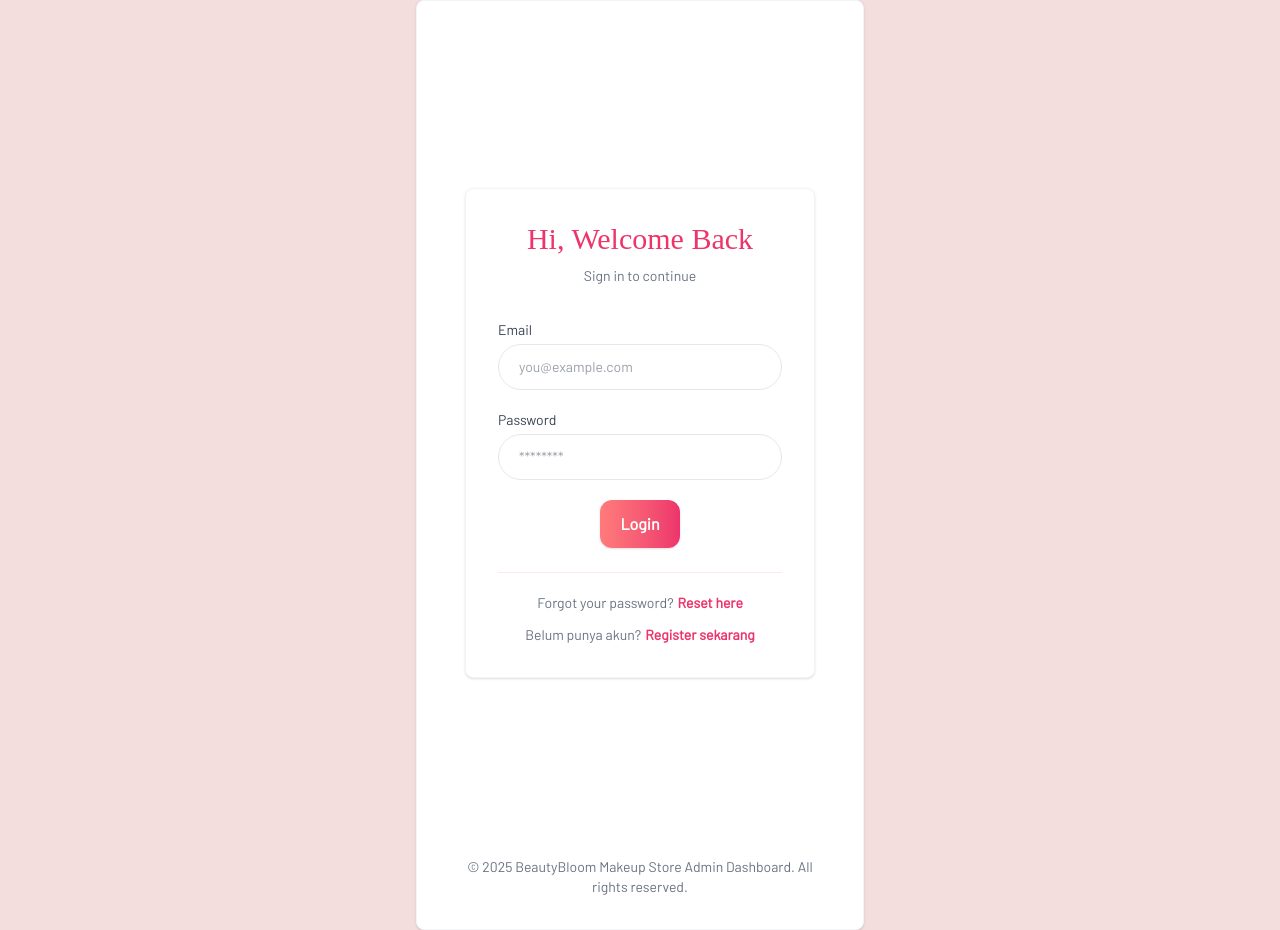
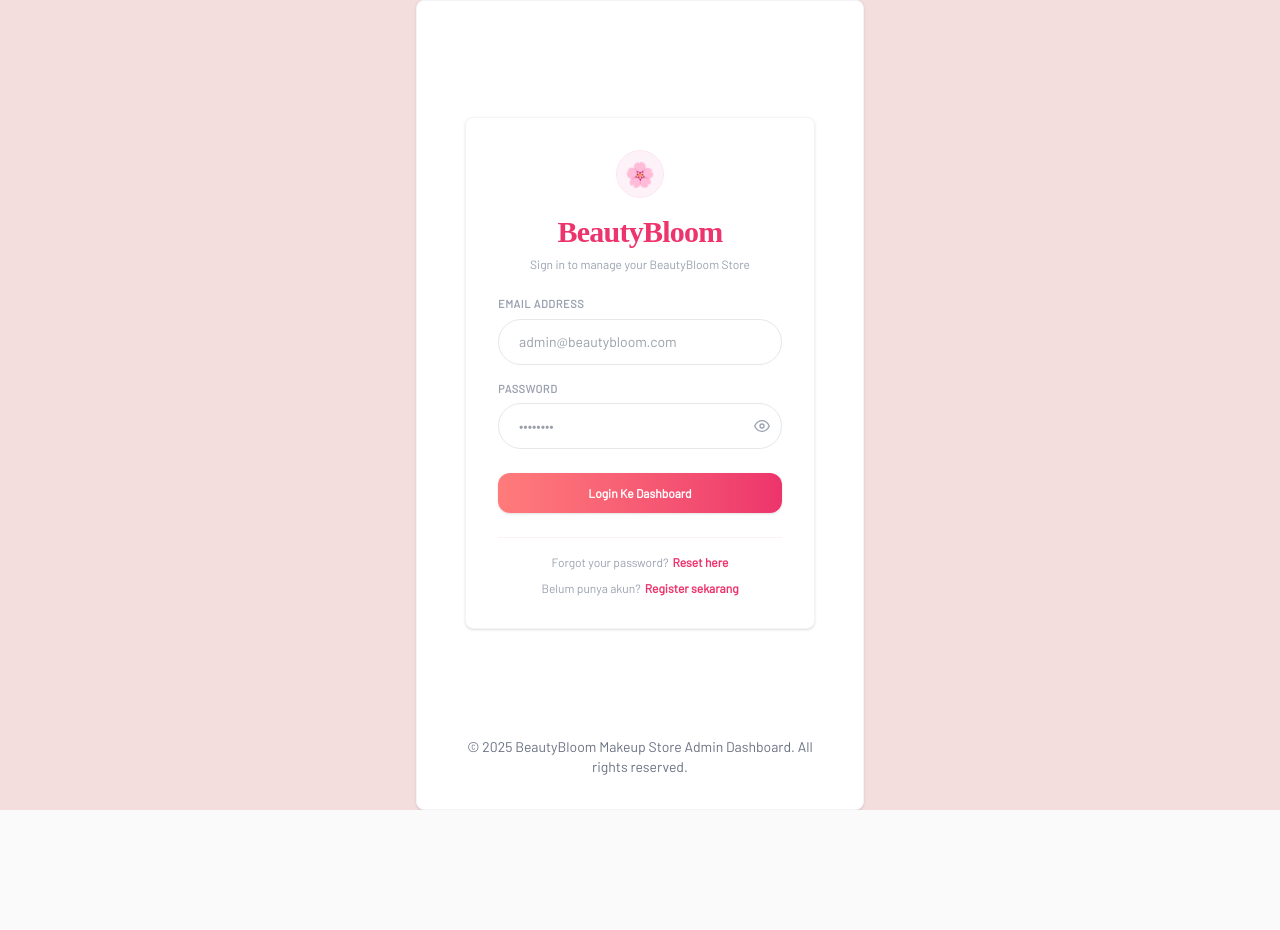
Before and after one commit to kania24si-cyber/tiara-react-2sia, a React (Vite) app: page / in a window 1280 px wide. After the commit the page ends 810 px from the top, so only its background shows below. Built offline with nearby package versions, Linux system fonts and the light colour scheme; no server answers.

Commit message:
P13 PFL 3

```diff
--- a/src/components/ReviewCard.jsx
+++ b/src/components/ReviewCard.jsx
@@ -1,6 +1,6 @@
 import React from "react";
 import { Link } from "react-router-dom";
-import { Star, Trash2, Eye, Calendar, MessageSquare, ShoppingBag } from "lucide-react";
+import { Star, Trash2, Eye, Calendar, ShoppingBag } from "lucide-react";
 
 export default function ReviewCard({ review, formatReviewId, onDelete }) {
   return (
@@ -60,7 +60,8 @@ export default function ReviewCard({ review, formatReviewId, onDelete }) {
         <div className="flex items-center gap-1.5 text-[11px] text-purple-600 font-medium bg-purple-50/50 px-2.5 py-1 rounded-lg w-fit mb-3">
           <ShoppingBag size={12} />
           <span className="truncate max-w-[180px]">
-            {review.products?.nama_produk || review.products?.name || "Produk Dihapus"}
+            {/* PERBAIKAN DISINI: Langsung mengarah ke nama_produk 🛒 */}
+            {review.products?.nama_produk || "Produk Dihapus"}
           </span>
         </div>
 
--- a/src/components/ReviewForm.jsx
+++ b/src/components/ReviewForm.jsx
@@ -16,7 +16,8 @@ export default function ReviewForm({ dataForm, handleChange, handleSubmit, loadi
 
     // Menggunakan Promise.all agar loading selesai bersamaan
     Promise.all([
-      axios.get("https://bjehblhcuapgyuibidfe.supabase.co/rest/v1/products?select=id,name&order=name.asc", { headers }),
+      // PERBAIKAN DISINI: Mengubah select=id,name & order=name menjadi nama_produk 🛒
+      axios.get("https://bjehblhcuapgyuibidfe.supabase.co/rest/v1/products?select=id,nama_produk&order=nama_produk.asc", { headers }),
       axios.get("https://bjehblhcuapgyuibidfe.supabase.co/rest/v1/customers?select=id,nama_lengkap&order=nama_lengkap.asc", { headers })
     ])
       .then(([resProducts, resCustomers]) => {
@@ -54,7 +55,8 @@ export default function ReviewForm({ dataForm, handleChange, handleSubmit, loadi
         >
           <option value="">-- Pilih Produk BLOOM --</option>
           {products.map((p) => (
-            <option key={p.id} value={p.id}>{p.name}</option>
+            // PERBAIKAN DISINI: Mengubah p.name menjadi p.nama_produk ✨
+            <option key={p.id} value={p.id}>{p.nama_produk}</option>
           ))}
         </select>
       </div>
--- a/src/pages/Products.jsx
+++ b/src/pages/Products.jsx
@@ -14,9 +14,9 @@ import ProductForm from "../components/ProductForm";
 
 import { Trash2, Pencil, Eye, Sparkles, SearchX } from "lucide-react";
 
-// SINKRONISASI 1: Ubah properti state awal menjadi 'image'
+// SINKRONISASI: name -> nama_produk
 const INITIAL_FORM_STATE = {
-  name: "",
+  nama_produk: "",
   category: "",
   brand: "",
   shade: "",
@@ -68,9 +68,9 @@ export default function Products() {
     try {
       setLoading(true); setError(""); setSuccess("");
 
-      // SINKRONISASI 2: Mapping payload ke kolom 'image' sesuai Supabase
+      // SINKRONISASI: Kirim key 'nama_produk' ke kolom database Supabase
       const payload = {
-        name: dataForm.name,
+        nama_produk: dataForm.nama_produk,
         brand: dataForm.brand,
         category: dataForm.category,
         shade: dataForm.shade || null,
@@ -118,9 +118,9 @@ export default function Products() {
   const handleEdit = (product) => {
     setIsEdit(true);
     setSelectedId(product.id);
-    // SINKRONISASI 3: Isi value dataForm dari data baris 'product.image'
+    // SINKRONISASI: Ambil properti 'product.nama_produk' saat tombol edit ditekan
     setDataForm({
-      name: product.name,
+      nama_produk: product.nama_produk,
       category: product.category,
       brand: product.brand,
       shade: product.shade || "",
@@ -142,8 +142,9 @@ export default function Products() {
 
   const filteredProducts = products.filter((product) => {
     const prettyProdId = formatProductId(product.id).toLowerCase();
+    // SINKRONISASI: Filter berdasarkan nama_produk
     const matchSearch =
-      product.name?.toLowerCase().includes(search.toLowerCase()) ||
+      product.nama_produk?.toLowerCase().includes(search.toLowerCase()) ||
       product.brand?.toLowerCase().includes(search.toLowerCase()) ||
       prettyProdId.includes(search.toLowerCase());
 
@@ -212,10 +213,10 @@ export default function Products() {
                   <>
                     <td className="px-6 py-4 font-mono font-bold text-[#ED346C] whitespace-nowrap">{formatProductId(product.id)}</td>
                     <td className="px-6 py-4 whitespace-nowrap">
-                      {/* SINKRONISASI 4: Ubah src dari product.image_url ke product.image */}
                       <img
                         src={product.image || "https://placehold.co/100?text=No+Image"}
-                        alt={product.name}
+                        // SINKRONISASI: alt nama_produk
+                        alt={product.nama_produk}
                         className="w-12 h-12 object-cover rounded-xl shadow-sm border border-gray-100 bg-gray-50"
                         onError={(e) => {
                           e.target.onerror = null;
@@ -225,7 +226,8 @@ export default function Products() {
                     </td>
                     <td className="px-6 py-4 whitespace-nowrap">
                       <div>
-                        <p className="font-semibold text-sm text-gray-800 tracking-tight">{product.name}</p>
+                        {/* SINKRONISASI: product.name -> product.nama_produk */}
+                        <p className="font-semibold text-sm text-gray-800 tracking-tight">{product.nama_produk}</p>
                         <p className="text-[11px] text-gray-400 font-medium">{product.brand} {product.shade ? `• ${product.shade}` : ""}</p>
                       </div>
                     </td>
--- a/src/pages/ReviewsDetail.jsx
+++ b/src/pages/ReviewsDetail.jsx
@@ -82,7 +82,8 @@ export default function ReviewsDetail() {
             <div className="flex items-center gap-2 text-gray-700">
               <ShoppingBag size={14} className="text-purple-500" />
               <span className="font-semibold">Produk Diulas:</span>
-              <span className="text-gray-600">{review.products?.name || "Produk tidak teridentifikasi"}</span>
+              {/* UBAH DISINI: name -> nama_produk ✨ */}
+              <span className="text-gray-600">{review.products?.nama_produk || "Produk tidak teridentifikasi"}</span>
             </div>
 
             <div className="p-3 bg-gray-50 rounded-xl border border-gray-100 mt-2">
--- a/src/pages/auth/Login.jsx
+++ b/src/pages/auth/Login.jsx
@@ -1,15 +1,16 @@
 import { AiOutlineLoading } from "react-icons/ai";
 import { MdOutlineError } from "react-icons/md";
-import { useState } from "react";
+import { FiEye, FiEyeOff } from "react-icons/fi"; // Menggunakan ikon mata yang bersih
+import { useState, useEffect } from "react";
 import Button from "../../components/Button";
 import { usersAPI } from "../../services/usersAPI";
-import { useEffect } from "react";
 import { Link, useNavigate } from "react-router-dom";
 
 export default function Login() {
   const navigate = useNavigate();
   const [loading, setLoading] = useState(false);
   const [error, setError] = useState("");
+  const [showPassword, setShowPassword] = useState(false); // State pemicu show/hide password
   const [dataForm, setDataForm] = useState({
     email: "",
     password: "",
@@ -42,7 +43,7 @@ export default function Login() {
 
       navigate("/dashboard");
     } catch (err) {
-      setError(err.message);
+      setError(err.message || "Gagal menghubungkan ke server.");
     } finally {
       setLoading(false);
     }
@@ -50,96 +51,131 @@ export default function Login() {
 
   useEffect(() => {
     const isLoggedIn = localStorage.getItem("isLoggedIn");
-
     if (isLoggedIn === "true") {
       navigate("/dashboard");
     }
-  }, []);
-
-  const errorInfo = error ? (
-    <div className="bg-red-100 mb-4 p-4 text-sm text-red-600 rounded-xl flex items-center">
-      <MdOutlineError className="me-2 text-lg" />
-      {error}
-    </div>
-  ) : null;
-
-  const loadingInfo = loading ? (
-    <div className="bg-gray-100 mb-4 p-4 text-sm rounded-xl flex items-center">
-      <AiOutlineLoading className="me-2 animate-spin" />
-      Mohon Tunggu...
-    </div>
-  ) : null;
+  }, [navigate]);
 
   return (
-    <div className="min-h-screen flex items-center justify-center px-4">
-      <div className="card-beauty w-full max-w-md p-8 rounded-xl">
-        {/* TITLE */}
-        <h2 className="text-3xl font-poppins text-[#ED346C] mb-2 text-center">
-          Hi, Welcome Back
+    <div className="min-h-[85vh] flex items-center justify-center px-4">
+      <div className="card-beauty w-full max-w-md p-8 rounded-2xl bg-white border border-pink-100/70 shadow-sm">
+
+        {/* LOGO AREA (Small Placeholder) */}
+        <div className="flex justify-center mb-4">
+          <div className="w-12 h-12 bg-pink-50 rounded-full flex items-center justify-center border border-pink-100">
+            <span className="text-2xl">🌸</span>
+          </div>
+        </div>
+
+        {/* BRANDING TITLE */}
+        <div className="text-center mb-6">
+          <h2 className="text-3xl font-bold font-poppins text-[#ED346C] tracking-tight mb-1.5">
+            BeautyBloom
           </h2>
+          <p className="text-xs font-medium text-gray-400">
+            Sign in to manage your BeautyBloom Store
+          </p>
+        </div>
 
-        <p className="text-sm text-gray-500 text-center mb-8 leading-relaxed">
-          Sign in to continue
-        </p>
+        {/* NOTIFIKASI ERROR */}
+        {error && (
+          <div className="bg-rose-50 border border-rose-100 mb-4 p-3.5 text-xs font-semibold text-rose-700 rounded-xl flex items-center gap-2">
+            <MdOutlineError className="text-base shrink-0 text-rose-500" />
+            <span>{error}</span>
+          </div>
+        )}
 
-        {errorInfo}
-        {loadingInfo}
+        {/* NOTIFIKASI LOADING */}
+        {loading && (
+          <div className="bg-pink-50/50 border border-pink-100 mb-4 p-3.5 text-xs font-semibold text-[#ED346C] rounded-xl flex items-center gap-2">
+            <AiOutlineLoading className="animate-spin text-base shrink-0" />
+            <span>Memvalidasi kredensial admin...</span>
+          </div>
+        )}
 
-        <form onSubmit={handleSubmit} className="space-y-5">
-          <div>
-            <label className="text-sm text-black-600 mb-1 block text-left">
-              Email
+        {/* FORMULIR UTAMA */}
+        <form onSubmit={handleSubmit} className="space-y-4">
+
+          {/* FIELD EMAIL */}
+          <div className="text-left">
+            <label className="text-[11px] font-bold uppercase tracking-wider text-gray-400 mb-1.5 block">
+              Email Address
             </label>
-
+            <div className="relative">
               <input
-              type="text"
+                type="email"
                 name="email"
                 id="email"
-              className="input-beauty"
-              placeholder="you@example.com"
+                className="input-beauty w-full text-xs py-2.5 px-3.5 focus:ring-1 focus:ring-pink-200"
+                placeholder="admin@beautybloom.com"
+                value={dataForm.email}
                 onChange={handleChange}
+                disabled={loading}
+                required
               />
             </div>
+          </div>
 
-          <div>
-            <label className="text-sm text-black-600 mb-1 block text-left">
+          {/* FIELD PASSWORD (Dengan Fitur Show/Hide) */}
+          <div className="text-left">
+            <label className="text-[11px] font-bold uppercase tracking-wider text-gray-400 mb-1.5 block">
               Password
             </label>
-
+            <div className="relative flex items-center">
               <input
-              type="password"
+                type={showPassword ? "text" : "password"} // Berubah dinamis sesuai klik mata
                 name="password"
                 id="password"
-              className="input-beauty"
-              placeholder="********"
+                className="input-beauty w-full text-xs py-2.5 pl-3.5 pr-10 focus:ring-1 focus:ring-pink-200"
+                placeholder="••••••••"
+                value={dataForm.password}
                 onChange={handleChange}
+                disabled={loading}
+                required
               />
+              {/* Tombol Ikon Mata */}
+              <button
+                type="button"
+                tabIndex="-1"
+                onClick={() => setShowPassword(!showPassword)}
+                className="absolute right-3 text-gray-400 hover:text-[#ED346C] transition-colors focus:outline-none"
+              >
+                {showPassword ? <FiEyeOff size={16} /> : <FiEye size={16} />}
+              </button>
             </div>
-          <Button type="primary">Login</Button>
+          </div>
+
+          {/* TOMBOL LOGIN UTAMA */}
+          <div className="pt-2 w-full [&>button]:w-full [&>button]:py-3 [&>button]:rounded-xl [&>button]:text-xs [&>button]:font-semibold [&>button]:shadow-sm [&>button]:transition-all">
+            <Button type="primary" disabled={loading}>
+              Login Ke Dashboard
+            </Button>
+          </div>
         </form>
 
-        {/* EXTRA */}
-        <div className="mt-6 border-t border-pink-100 pt-5 text-center space-y-3">
-          <p className="text-sm text-gray-500">
+        {/* TAUTAN TAMBAHAN (FOOTER CARD) */}
+        <div className="mt-6 border-t border-pink-100/60 pt-4 text-center space-y-2.5">
+          <p className="text-xs font-medium text-gray-400">
             Forgot your password?
             <Link
               to="/forgot"
-              className="ml-1 font-semibold text-[#ED346C] hover:text-[#FF7B7B] transition"
+              className="ml-1 font-bold text-[#ED346C] hover:text-[#d62659] transition-colors"
             >
               Reset here
             </Link>
           </p>
 
-          <p className="text-sm text-gray-500">
+          <p className="text-xs font-medium text-gray-400">
             Belum punya akun?
             <Link
               to="/register"
-              className="ml-1 font-semibold text-[#ED346C] hover:text-[#FF7B7B] transition"
+              className="ml-1 font-bold text-[#ED346C] hover:text-[#d62659] transition-colors"
             >
               Register sekarang
             </Link>
           </p>
         </div>
+
       </div>
     </div>
   );
--- a/src/pages/auth/Register.jsx
+++ b/src/pages/auth/Register.jsx
@@ -3,11 +3,18 @@ import { usersAPI } from "../../services/usersAPI";
 import Button from "../../components/Button";
 import { useNavigate } from "react-router-dom";
 import AlertBox from "../../components/AlertBox";
+// Import Icons for password toggle
+import { Eye, EyeOff } from "lucide-react";
 
 export default function Register() {
   const [success, setSuccess] = useState("");
   const [error, setError] = useState("");
+  const [loading, setLoading] = useState(false); // Added loading state for button
   const navigate = useNavigate();
+
+  // States to manage password visibility
+  const [showPassword, setShowPassword] = useState(false);
+  const [showConfirmPassword, setShowConfirmPassword] = useState(false);
 
   const [formData, setFormData] = useState({
     username: "",
@@ -30,11 +37,14 @@ export default function Register() {
 
     if (formData.password !== formData.confirmPassword) {
       setError("Password dan Confirm Password tidak sama!");
+      // Shake animation or scroll to error could be added here
       return;
     }
 
     try {
+      setLoading(true);
       setError("");
+      setSuccess("");
 
       await usersAPI.createUser({
         username: formData.username,
@@ -42,104 +52,150 @@ export default function Register() {
         password: formData.password,
       });
 
-      setSuccess("Registrasi berhasil! Silakan login.");
+      setSuccess("Registrasi berhasil! Menghubungkan ke halaman login...");
+
+      // Clean form
+      setFormData({ username: "", email: "", password: "", confirmPassword: "" });
 
       setTimeout(() => {
         navigate("/login");
-      }, 1500);
+      }, 2000);
     } catch (err) {
-      setError(err.message);
+      // Assuming api throws error message directly or inside response.data.message
+      const errorMsg = err.response?.data?.message || err.message || "Gagal melakukan registrasi.";
+      setError(errorMsg);
+    } finally {
+      setLoading(false);
     }
   };
 
   return (
-    <div className="min-h-screen flex items-center justify-center px-4">
-      <div className="card-beauty w-full max-w-md p-8">
+    <div className="min-h-screen flex items-center justify-center px-4 bg-[#FFFBFB]">
+      <div className="card-beauty w-full max-w-md p-8 shadow-lg bg-white border border-pink-100 rounded-3xl animate-fade-in">
+
+        {/* LOGO AREA (Small Placeholder) */}
+        <div className="flex justify-center mb-4">
+            <div className="w-12 h-12 bg-pink-50 rounded-full flex items-center justify-center border border-pink-100">
+                <span className="text-2xl">🌸</span>
+            </div>
+        </div>
+
         {/* TITLE */}
-        <h2 className="text-3xl font-poppins text-pink-600 mb-6 text-center">
-          Create Your Account ✨
+        <div className="text-center mb-8">
+            <h2 className="text-3xl font-bold font-poppins text-[#ED346C] tracking-tight">
+                Join Us!
             </h2>
-        {error && <AlertBox type="error">{error}</AlertBox>}
+            <p className="text-xs font-medium text-gray-400 mt-1">
+                Create your BeautyBloom Admin Account
+            </p>
+        </div>
 
-        {success && <AlertBox type="success">{success}</AlertBox>}
-        <form onSubmit={handleSubmit} className="space-y-5">
+        {error && <div className="mb-4 animate-shake"><AlertBox type="error">{error}</AlertBox></div>}
+        {success && <div className="mb-4"><AlertBox type="success">{success}</AlertBox></div>}
+
+        <form onSubmit={handleSubmit} className="space-y-5 text-left">
           {/* USERNAME */}
           <div>
-            <label className="text-sm text-gray-600 mb-1 block">Username</label>
-
+            <label className="text-[11px] font-bold uppercase tracking-wider text-gray-500 mb-1.5 block">Username</label>
             <input
               type="text"
               name="username"
               value={formData.username}
               onChange={handleChange}
-              className="input-beauty"
-              placeholder="Username"
+              className="input-beauty w-full text-xs px-4 py-2.5 focus:ring-1 focus:ring-pink-200"
+              placeholder="Example: Admin"
               required
+              disabled={loading}
             />
           </div>
 
           {/* EMAIL */}
           <div>
-            <label className="text-sm text-gray-600 mb-1 block">
+            <label className="text-[11px] font-bold uppercase tracking-wider text-gray-500 mb-1.5 block">
               Email Address
             </label>
-
             <input
               type="email"
               name="email"
               value={formData.email}
               onChange={handleChange}
-              className="input-beauty"
+              className="input-beauty w-full text-xs px-4 py-2.5 focus:ring-1 focus:ring-pink-200"
               placeholder="you@example.com"
               required
+              disabled={loading}
             />
           </div>
 
-          {/* PASSWORD */}
+          {/* PASSWORD WITH TOGGLE */}
           <div>
-            <label className="text-sm text-gray-600 mb-1 block">Password</label>
-
+            <label className="text-[11px] font-bold uppercase tracking-wider text-gray-500 mb-1.5 block">Password</label>
+            <div className="relative flex items-center">
                 <input
-              type="password"
+                  type={showPassword ? "text" : "password"}
                   name="password"
                   value={formData.password}
                   onChange={handleChange}
-              className="input-beauty"
-              placeholder="********"
+                  className="input-beauty w-full text-xs py-2.5 pl-4 pr-10 focus:ring-1 focus:ring-pink-200"
+                  placeholder="••••••••"
                   required
+                  disabled={loading}
+                  minLength={6}
                 />
+                <button
+                    type="button"
+                    tabIndex="-1"
+                    onClick={() => setShowPassword(!showPassword)}
+                    className="absolute right-3 text-gray-400 hover:text-[#ED346C] focus:outline-none"
+                >
+                    {showPassword ? <EyeOff size={16} /> : <Eye size={16} />}
+                </button>
+            </div>
           </div>
 
-          {/* CONFIRM PASSWORD */}
+          {/* CONFIRM PASSWORD WITH TOGGLE */}
           <div>
-            <label className="text-sm text-gray-600 mb-1 block">
+            <label className="text-[11px] font-bold uppercase tracking-wider text-gray-500 mb-1.5 block">
               Confirm Password
             </label>
-
+            <div className="relative flex items-center">
                 <input
-              type="password"
+                  type={showConfirmPassword ? "text" : "password"}
                   name="confirmPassword"
                   value={formData.confirmPassword}
                   onChange={handleChange}
-              className="input-beauty"
-              placeholder="********"
+                  className="input-beauty w-full text-xs py-2.5 pl-4 pr-10 focus:ring-1 focus:ring-pink-200"
+                  placeholder="••••••••"
                   required
+                  disabled={loading}
                 />
+                <button
+                    type="button"
+                    tabIndex="-1"
+                    onClick={() => setShowConfirmPassword(!showConfirmPassword)}
+                    className="absolute right-3 text-gray-400 hover:text-[#ED346C] focus:outline-none"
+                >
+                    {showConfirmPassword ? <EyeOff size={16} /> : <Eye size={16} />}
+                </button>
+            </div>
           </div>
 
-          {/* BUTTON */}
-          <Button type="primary">Register</Button>
+          {/* BUTTON CONTAINER - Widened via CSS nesting */}
+          <div className="pt-3 [&>button]:w-full [&>button]:py-3 [&>button]:rounded-xl [&>button]:text-xs [&>button]:font-semibold [&>button]:shadow-sm">
+            <Button type="primary" disabled={loading}>
+              {loading ? "Registering..." : "Create Account"}
+            </Button>
+          </div>
         </form>
 
         {/* EXTRA */}
-        <div className="mt-6 border-t border-pink-100 pt-5 text-center">
-          <p className="text-sm text-gray-500">
+        <div className="mt-8 border-t border-pink-100 pt-6 text-center">
+          <p className="text-xs font-medium text-gray-400">
             Already have an account?
             <span
               onClick={() => navigate("/login")}
-              className="ml-1 font-semibold text-[#ED346C] hover:text-[#FF7B7B] transition cursor-pointer"
+              className="ml-1.5 font-bold text-[#ED346C] hover:text-[#d62659] transition cursor-pointer"
             >
-              Login
+              Login here
             </span>
           </p>
         </div>
--- a/src/services/reviewsAPI.js
+++ b/src/services/reviewsAPI.js
@@ -15,7 +15,8 @@ export const reviewsAPI = {
   // GET ALL REVIEWS
   async fetchReviews() {
     const response = await axios.get(
-      `${API_URL}?select=*,products(name),customers(nama_lengkap)&order=id.desc`,
+      // UBAH DISINI: products(name) -> products(nama_produk) ✨
+      `${API_URL}?select=*,products(nama_produk),customers(nama_lengkap)&order=id.desc`,
       { headers }
     );
 
```
Also changed, not shown: src/components/ProductForm.jsx (+10 -1 lines), src/layouts/MainLayout.jsx (+10 -3 lines), src/pages/ProductsDetail.jsx (+4 -3 lines), src/pages/auth/Forgot.jsx (+36 -39 lines), src/services/usersAPI.js (+18 -27 lines). Lines whose indentation alone changed are shown as unchanged.
